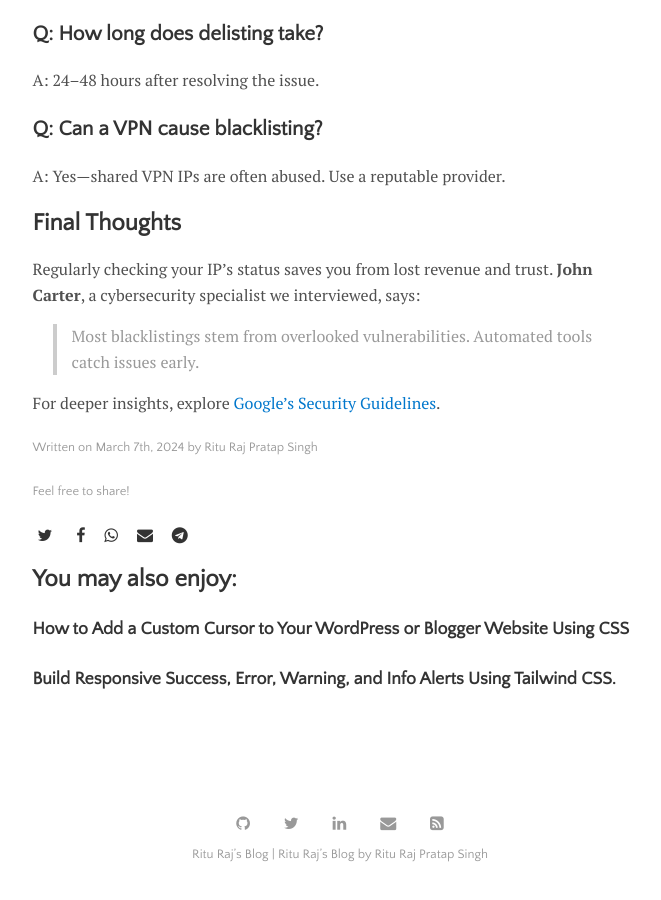
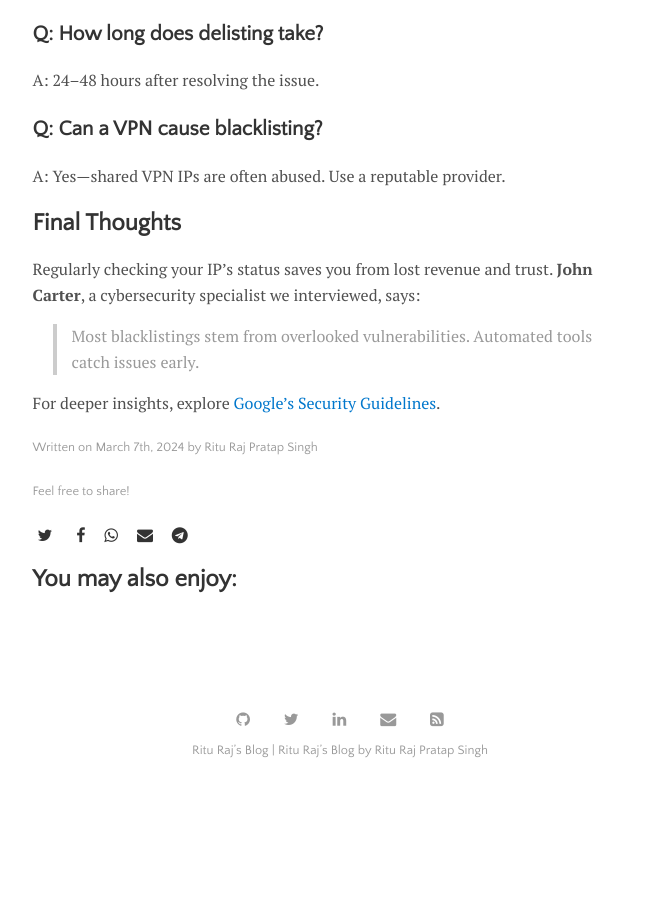
Before and after one commit to theriturajps/theriturajps.github.io, a Jekyll site: the page built from _posts/2024-03-07-check-if-your-ip-address-is-blacklisted.md, in a window 1280 px wide and 900 px high, scrolled down 1696 px. Shown: the whole window, without its empty margins (300-961 px from the left). Built offline with Jekyll 4.4.1, drawn with Linux system fonts in a browser that asks for light colours; after the commit the page ends 2492 px from its top, so only the background shows below that.

Commit message:
Update tags for IP blacklisting guide to improve categorization

```diff
--- a/_posts/2024-03-07-check-if-your-ip-address-is-blacklisted.md
+++ b/_posts/2024-03-07-check-if-your-ip-address-is-blacklisted.md
@@ -4,7 +4,7 @@ title: "How to Check if Your IP Address Is Blacklisted: A Step-by-Step Guide"
 summary: "Learn how to check if your IP address is blacklisted. Follow our expert guide to ensure your emails and website stay accessible."
 author: "Ritu Raj Pratap Singh"
 categories: Guide
-tags: [CSS, Tailwind]
+tags: [IP]
 ---
 
 If your emails are bouncing or your website isn’t loading for users, your IP address might be blacklisted. Blacklisting occurs when your IP is flagged for suspicious activity, like sending spam or hosting malware. In this guide, **written by a cybersecurity expert with 10+ years of experience**, you’ll learn how to check if your IP is blacklisted and fix the issue quickly.
```
